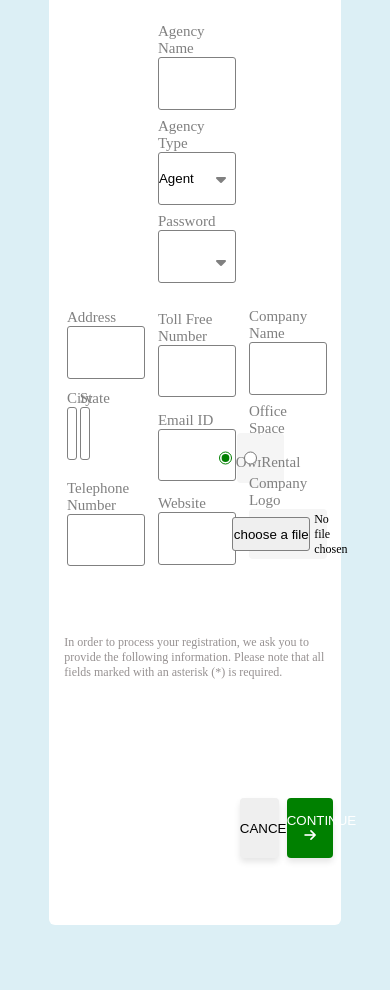
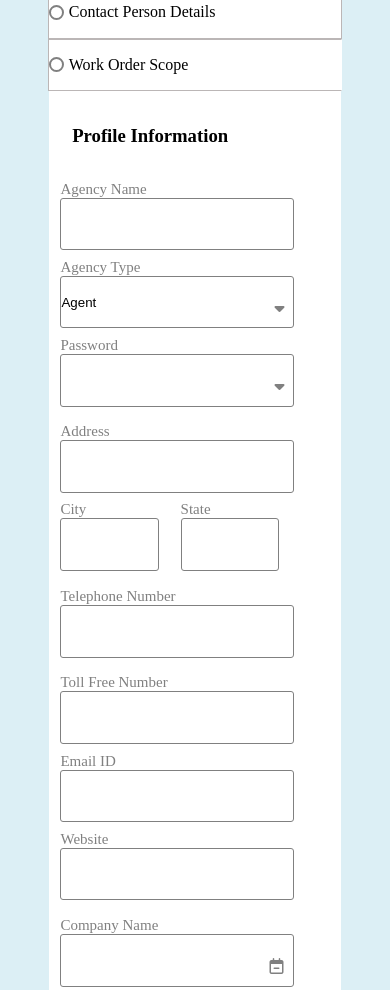
Before and after one commit to Akosua-obeng/dictionary-web-app, a plain HTML site: page index.html in a window 390 px wide. Shown: the part 289-1279 px from the top of the page. Before the commit the page ends 1214 px from the top, so only its background shows below. Drawn offline with Linux system fonts and the light colour scheme.

Commit message:
media queries added

```diff
--- a/index.html
+++ b/index.html
@@ -17,12 +17,9 @@
       </div>
 
       <div>
-
-
         <form>
 
           <div class="details">
-
             <div>
               <input type="checkbox" id="Personal" checked class="personal">
               <label for="Personal">Pesonal Details</label>
@@ -37,17 +34,11 @@
               <input type="checkbox" id="contact">
               <label for="contact">Contact Person Details</label>
             </div>
-
-
             <div>
               <input type="checkbox" id="work">
               <label for="work">Work Order Scope</label>
             </div>
-
-
           </div>
-
-
 
 
           <div class="profile-heading">
@@ -55,10 +46,6 @@
           </div>
 
           <div class="profile-container">
-
-
-            <div class="first-card">
-
             <div>
               <div>
                 <label for="agency-name">Agency Name</label>
@@ -75,14 +62,6 @@
                 <i class="fa-solid fa-caret-down"></i>
               </div>
             </div>
-
-
-            </div>
-
-
-
-
-            <div class="second-card">
 
             <div>
               <div>
@@ -105,7 +84,6 @@
               </div>
             </div>
 
-
             <div>
               <div>
                 <label for="agency-name">Toll Free Number</label>
@@ -125,6 +103,7 @@
               <div>
                 <label for="agency-name">Company Name</label>
                 <input type="text" id="agency-name">
+                <i class="fa-regular fa-calendar-minus"></i>
               </div>
 
               <div class="office-space">
@@ -155,8 +134,6 @@
               </div>
             </div>
           </div>
-
-
         </form>
       </div>
       <p class="note">In order to process your registration, we ask you to provide the following information. Please note that all fields marked with an asterisk (*) is required.</p>
--- a/styles.scss
+++ b/styles.scss
@@ -213,3 +213,113 @@
     width: 12vw;
   }
 }
+
+/* Extra small devices (phones, 600px and down) */
+@media only screen and (max-width: 600px) {
+  .details {
+    display: flex;
+    flex-direction: column;
+    justify-content: space-between;
+}
+.details div {
+  display: flex;
+  align-items: center;
+  border-style: solid;
+  border-width: 0.5px;
+  border-color: rgb(187, 182, 182);
+  width: 100%;
+  height: 6vh;
+}
+.details div input {
+  appearance: none;
+  -webkit-appearance: none;
+  -moz-appearance: none;
+  height: 15px;
+  width: 15px;
+  border: 2px solid green;
+  border-radius: 50%;
+  margin-right: 5px;
+}
+
+.profile-container div {
+  display: flex;
+  flex-direction: column;
+  justify-content: space-around;
+  margin-bottom: 1vh;
+  width: 70vw;
+}
+
+.profile-container div div {
+  display: flex;
+  flex-direction: column;
+  position: relative;
+  width: 60vw;
+}
+.profile-container div .city-state {
+  display: flex;
+  flex-direction: row;
+  align-items: center;
+  justify-content: space-between;
+  width: 80%;
+}
+.profile-container div .office-space div {
+  display: flex;
+  flex-direction: row;
+  align-items: center;
+  justify-content: center;
+  background-color: whitesmoke;
+  border-radius: 4px;
+  width: 60vw;
+  height: 6vh;
+}
+.profile-container div .office-space {
+  display: flex;
+  flex-direction: column;
+  justify-content: center;
+  margin-top: 3.5vh;
+  height: 4vh;
+  width: 100%;
+  margin-bottom: 5vh;
+  margin-top: 5vh;
+}
+.note {
+  /* margin-top: 5vh; */
+  margin-left: 4vw;
+  text-align: start;
+  color: rgb(150, 145, 145);
+  font-size: 12px;
+}
+.btn {
+  display: flex;
+  align-items: center;
+  justify-content: flex-end;
+  flex-direction: row;
+  margin-bottom: 4vh;
+  margin-top: 5vh;
+}
+.btn button:nth-child(1) {
+  width: 25vw;
+}
+.btn button:nth-child(2) {
+  width: 35vw;
+}
+.btn button {
+  margin-right: 2vw;
+  height: 4vh;
+  border-style: none;
+  border-radius: 4px;
+  box-shadow: 0 4px 6px rgba(0, 0, 0, 0.1);
+}
+}
+
+/* Small devices (portrait tablets and large phones, 600px and up) */
+@media only screen and (min-width: 600px) {}
+
+/* Medium devices (landscape tablets, 768px and up) */
+@media only screen and (min-width: 768px) {}
+
+/* Large devices (laptops/desktops, 992px and up) */
+@media only screen and (min-width: 992px) {}
+
+/* Extra large devices (large laptops and desktops, 1200px and up) */
+@media only screen and (min-width: 1200px) {}
```
Also changed, not shown: css/styles.css, 1 other file.
